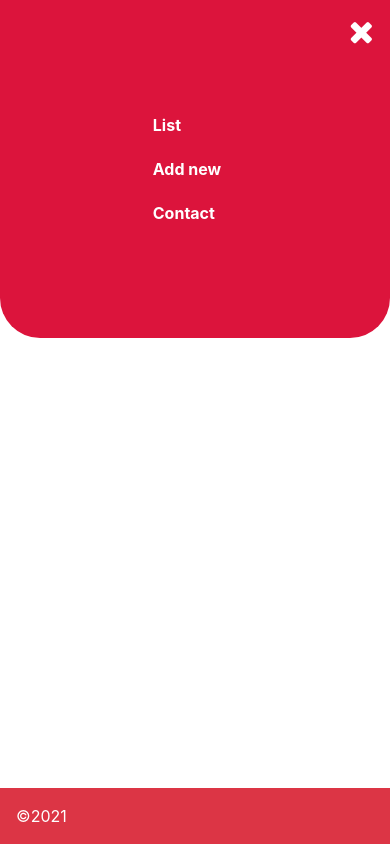
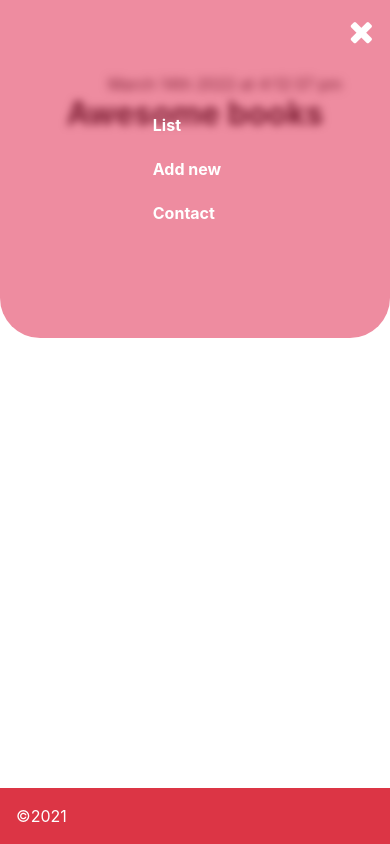
Before and after one commit to Alfredbis29/Awesome-Book-Module2, a website: page index.html in a window 390 px wide. Both pictures are taken after a click on the icon 352 px from the left and 32 px from the top of the page. Drawn offline with nearby package versions, Linux system fonts and the light colour scheme.

Commit message:
Add disgn

```diff
--- a/assets/styles.css
+++ b/assets/styles.css
@@ -98,7 +98,7 @@ title {
     justify-content: center;
     height: 40vh;
     align-items: center;
-    background: crimson !important;
+    background: rgba(220, 20, 60, 0.486) !important;
     border-radius: 0 0 40px 40px;
     transition: all 0.8s ease-in-out;
     transform: translateY(0);
```
